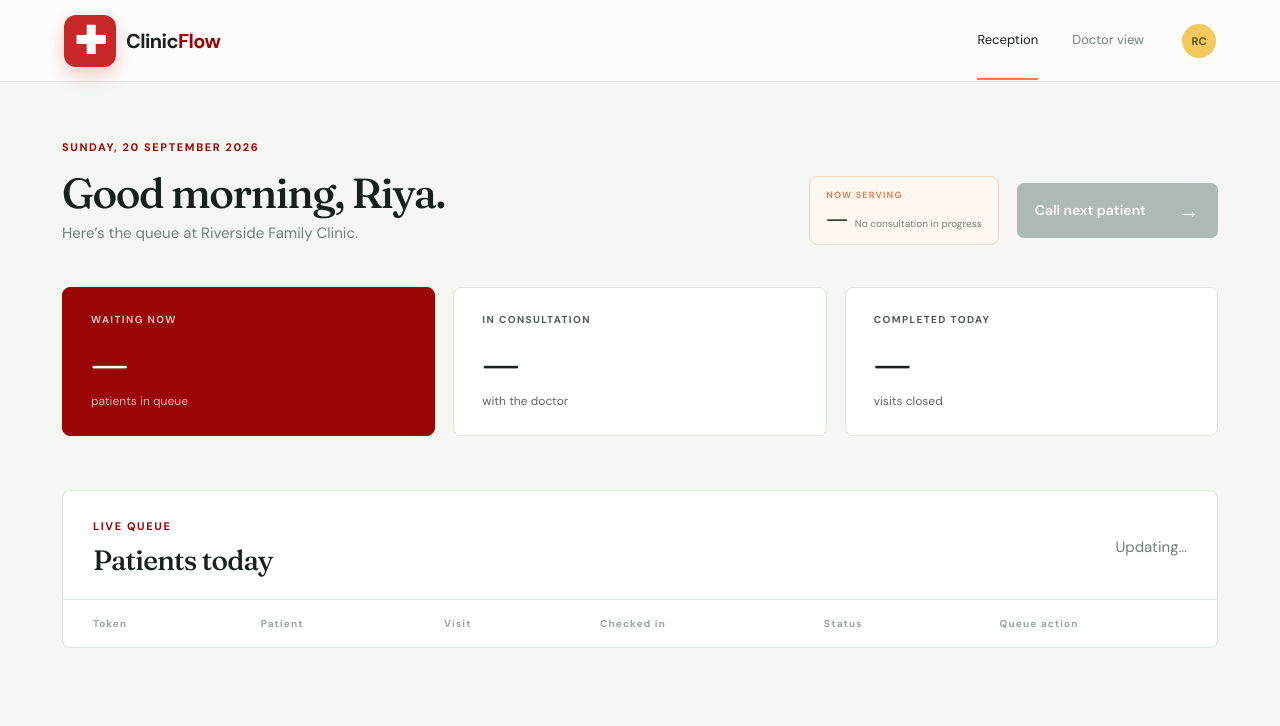
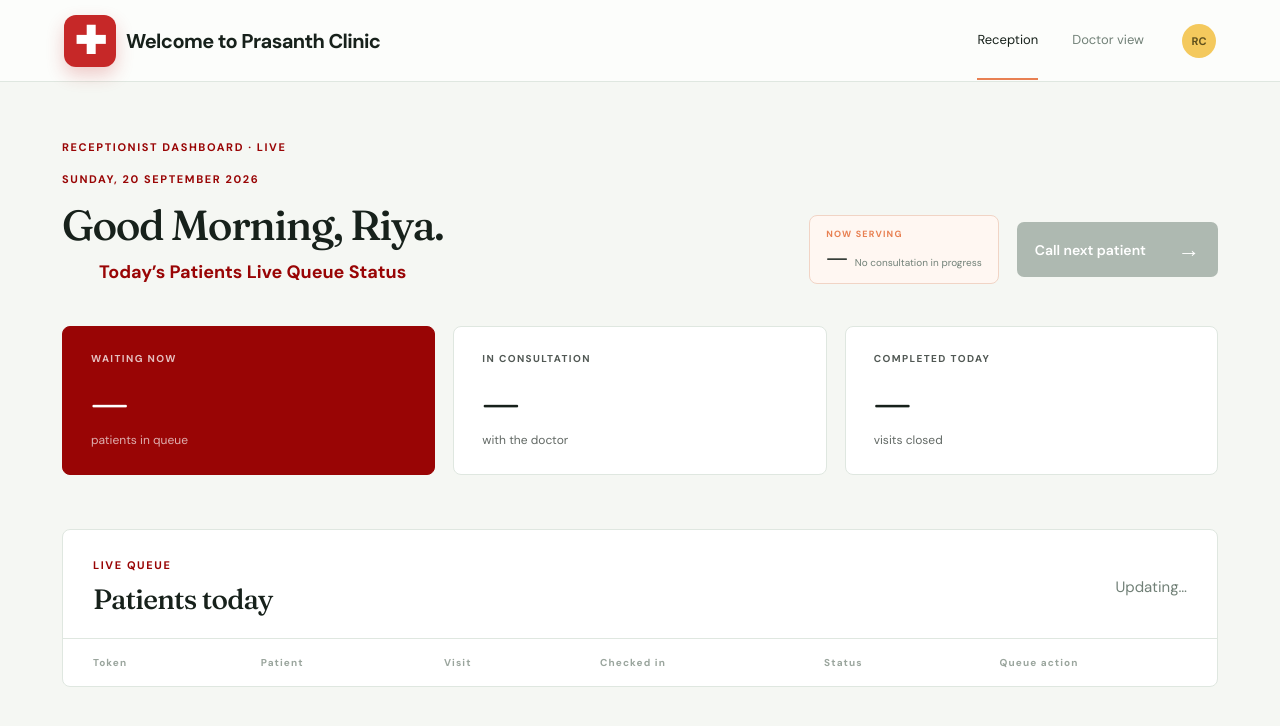
Before and after one commit to prasanthkumarnp73/hosting_free, a website: page frontend/receptionist.html in a window 1280 px wide. Drawn offline with Linux system fonts and the light colour scheme; no server answers.

Commit message:
save changes

```diff
--- a/frontend/css/style.css
+++ b/frontend/css/style.css
@@ -70,7 +70,7 @@ nav a.active { color: var(--ink); border-color: var(--orange); }
 .dashboard-shell { max-width: 1220px; margin: 0 auto; padding: 58px 32px; }
 .page-intro { display: flex; align-items: end; justify-content: space-between; margin-bottom: 42px; }
 .page-intro h1 { margin: 0 0 8px; font: 500 42px/1 Fraunces, serif; letter-spacing: -1.5px; }
-.doctor-view .consultation-status { margin: 14px 0 0; color: var(--green); font-size: 18px; font-weight: 700; text-align: center; }
+.consultation-status { margin: 14px 0 0; color: var(--green); font-size: 18px; font-weight: 700; text-align: center; }
 .muted { margin: 0; color: var(--muted); line-height: 1.5; }
 .reception-actions { display: flex; align-items: center; gap: 18px; }
 .current-token { min-width: 142px; padding: 12px 16px; border: 1px solid #f1d4c5; border-radius: 8px; background: #fff7f2; }
--- a/frontend/receptionist.html
+++ b/frontend/receptionist.html
@@ -8,13 +8,13 @@
 </head>
 <body class="dashboard-page">
   <header class="topbar">
-    <div class="brand"><span class="brand-mark" aria-label="Hospital">✚</span><span>Clinic<span>Flow</span></span></div>
+    <div class="brand"><span class="brand-mark" aria-label="Hospital">✚</span><span>Welcome to Prasanth Clinic</span></div>
     <nav><a class="active" href="/receptionist.html">Reception</a><a href="/doctor.html">Doctor view</a></nav>
     <span class="avatar">RC</span>
   </header>
   <main class="dashboard-shell">
     <div class="page-intro">
-      <div><p id="current-date" class="eyebrow" aria-live="polite"></p><h1>Good morning, Riya.</h1><p class="muted">Here’s the queue at Riverside Family Clinic.</p></div>
+      <div><p class="eyebrow">RECEPTIONIST DASHBOARD · LIVE</p><p id="current-date" class="eyebrow" aria-live="polite"></p><h1><span id="current-greeting">Good Morning</span>, Riya.</h1><p class="consultation-status">Today’s Patients Live Queue Status</p></div>
       <div class="reception-actions">
         <div class="current-token"><span>NOW SERVING</span><strong id="current-token">—</strong><small id="current-patient">No consultation in progress</small></div>
         <button id="call-next" class="primary-button compact" disabled>Call next patient <span>→</span></button>
```
Also changed, not shown: frontend/doctor.html (+1 -1 lines).
